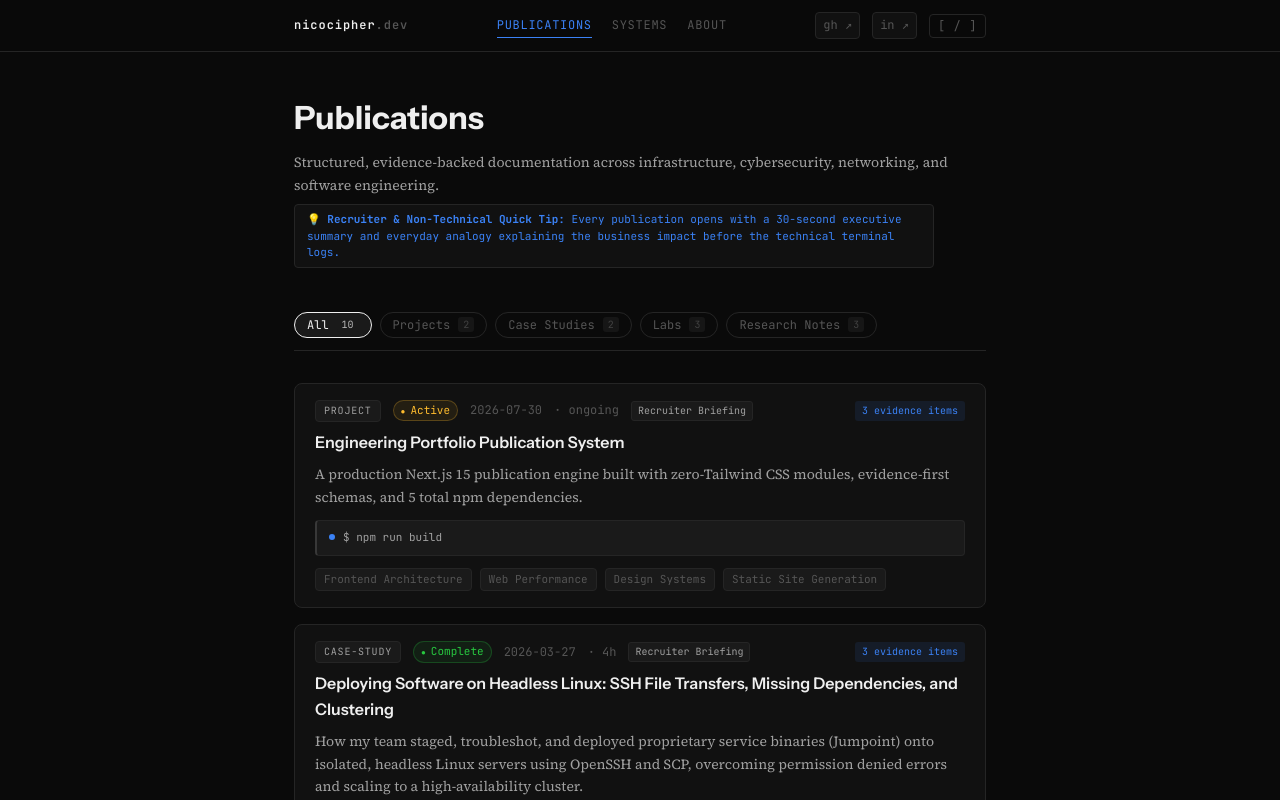
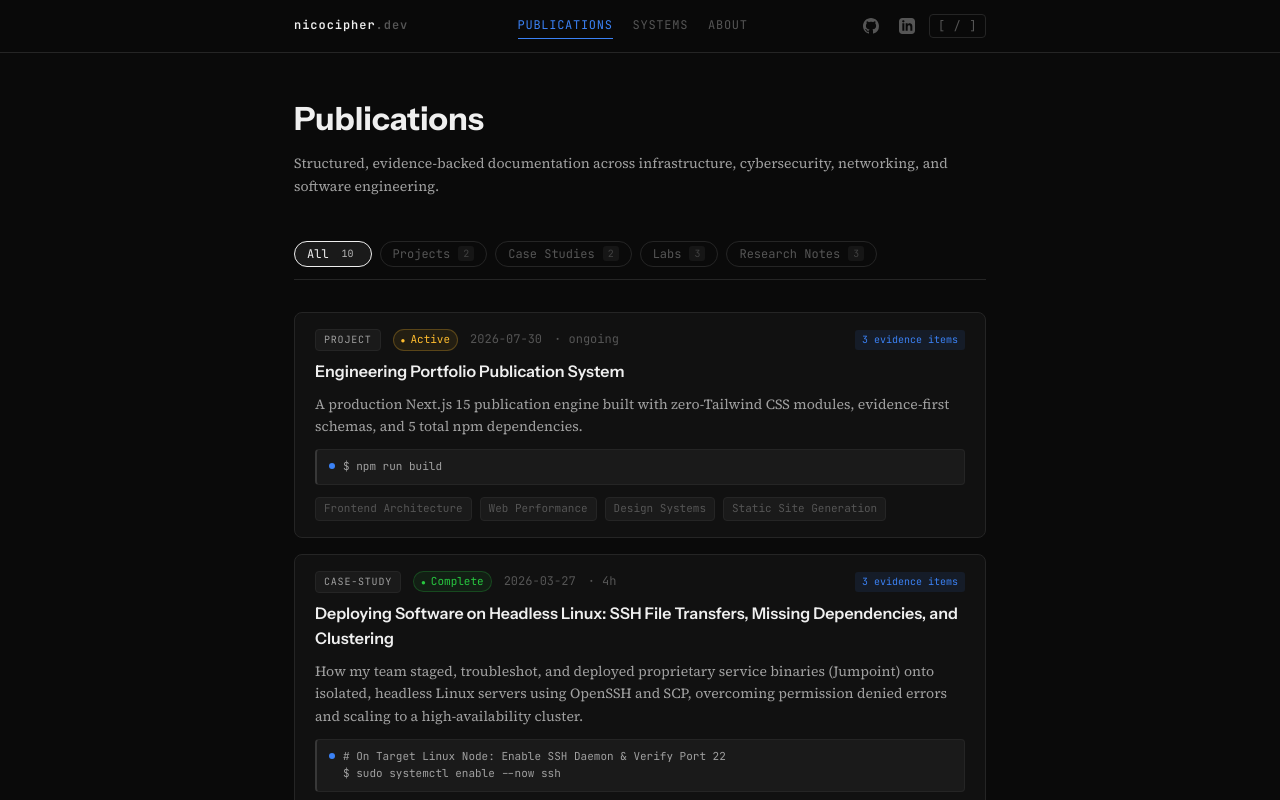
Before and after one commit to NicoCipher/nicocipher.dev, a Next.js app: page /publications in a window 1280 px wide. Shown: the top 800 px of the page. Built offline with nearby package versions, Linux system fonts and the light colour scheme.

Commit message:
refactor: replace text abbreviations with official SVG logos, remove banner and clean footer

```diff
--- a/app/page.module.css
+++ b/app/page.module.css
@@ -120,6 +120,9 @@
 }
 
 .socialBadge {
+  display: inline-flex;
+  align-items: center;
+  gap: 6px;
   font-family: var(--font-mono);
   font-size: var(--text-xs);
   color: var(--text-secondary);
@@ -285,6 +288,9 @@
 }
 
 .ctaSecondary {
+  display: inline-flex;
+  align-items: center;
+  gap: 6px;
   font-family: var(--font-mono);
   font-size: var(--text-xs);
   color: var(--text-secondary);
--- a/app/publications/page.jsx
+++ b/app/publications/page.jsx
@@ -23,9 +23,6 @@
           Structured, evidence-backed documentation across infrastructure, cybersecurity,
           networking, and software engineering.
         </p>
-        <div className={styles.readerNote}>
-          💡 <strong>Recruiter &amp; Non-Technical Quick Tip:</strong> Every publication opens with a 30-second executive summary and everyday analogy explaining the business impact before the technical terminal logs.
-        </div>
       </header>
 
       {/* Client component handles instant filtering + URL sync */}
--- a/app/publications/page.module.css
+++ b/app/publications/page.module.css
@@ -30,29 +30,6 @@
   font-size: var(--text-sm);
   color: var(--text-secondary);
   line-height: 1.6;
-}
-
-.readerNote {
-  font-family: var(--font-mono);
-  font-size: 11px;
-  color: var(--accent);
-  background: var(--bg-surface);
-  border: 1px solid var(--border-subtle);
-  padding: 6px 12px;
-  border-radius: 4px;
-  display: inline-block;
-  max-width: 640px;
-  line-height: 1.5;
-}
-
-.recruiterBadge {
-  font-family: var(--font-mono);
-  font-size: 10px;
-  color: var(--text-secondary);
-  background: var(--bg-inset);
-  border: 1px solid var(--border-subtle);
-  padding: 1px 6px;
-  border-radius: 3px;
 }
 
 .filters,
--- a/components/content/PublicationsClient.jsx
+++ b/components/content/PublicationsClient.jsx
@@ -86,7 +86,6 @@
                   <StatusBadge status={pub.status} />
                   <time dateTime={pub.date} className={styles.pubDate}>{pub.date}</time>
                   {pub.effort && <span className={styles.pubEffort}>· {pub.effort}</span>}
-                  <span className={styles.recruiterBadge}>Recruiter Briefing</span>
                   {pub.evidence?.length > 0 && (
                     <span className={styles.pubEvidenceCount}>
                       {pub.evidence.length} evidence item{pub.evidence.length !== 1 ? "s" : ""}
--- a/components/layout/Footer.jsx
+++ b/components/layout/Footer.jsx
@@ -1,4 +1,4 @@
-import Link from "next/link";
+import { GitHubIcon, LinkedInIcon } from "@/components/ui/Icons";
 import styles from "./Footer.module.css";
 
 export default function Footer() {
@@ -8,34 +8,29 @@
         <div className={styles.copyright}>
           <span>NICOCIPHER &copy; {new Date().getFullYear()}</span>
           <span className={styles.divider}>·</span>
-          <span>Engineering Portfolio Publication System</span>
+          <span>Systems &amp; Security Engineering</span>
         </div>
 
         <div className={styles.links}>
-          <a href="/feed.xml" className={styles.link} aria-label="RSS Feed">
-            rss
-          </a>
-          <a href="/sitemap.xml" className={styles.link}>
-            sitemap
-          </a>
           <a
             href="https://github.com/NicoCipher"
             target="_blank"
             rel="noopener noreferrer"
             className={styles.link}
+            aria-label="GitHub Profile"
           >
-            github
+            <GitHubIcon size={14} />
+            <span>GitHub</span>
           </a>
           <a
             href="https://linkedin.com/in/nicocipher"
             target="_blank"
             rel="noopener noreferrer"
             className={styles.link}
+            aria-label="LinkedIn Profile"
           >
-            linkedin
-          </a>
-          <a href="mailto:nicocipherr@gmail.com" className={styles.link}>
-            email
+            <LinkedInIcon size={14} />
+            <span>LinkedIn</span>
           </a>
         </div>
       </div>
--- a/components/layout/Footer.module.css
+++ b/components/layout/Footer.module.css
@@ -25,9 +25,13 @@
 }
 
 .link {
+  display: inline-flex;
+  align-items: center;
+  gap: 6px;
   font-family: var(--font-mono);
   font-size: var(--text-xs);
   color: var(--text-tertiary);
+  text-decoration: none;
   transition: color var(--duration-fast) var(--ease-out);
 }
 
--- a/components/layout/Nav.jsx
+++ b/components/layout/Nav.jsx
@@ -3,6 +3,7 @@
 import Link from "next/link";
 import { usePathname } from "next/navigation";
 import { usePalette } from "@/components/command-palette/PaletteProvider";
+import { GitHubIcon, LinkedInIcon } from "@/components/ui/Icons";
 import styles from "./Nav.module.css";
 
 export default function Nav() {
@@ -43,21 +44,21 @@
             href="https://github.com/NicoCipher"
             target="_blank"
             rel="noopener noreferrer"
-            className={styles.socialLink}
+            className={styles.iconLink}
             aria-label="GitHub Profile"
             title="GitHub"
           >
-            gh ↗
+            <GitHubIcon size={16} />
           </a>
           <a
             href="https://linkedin.com/in/nicocipher"
             target="_blank"
             rel="noopener noreferrer"
-            className={styles.socialLink}
+            className={styles.iconLink}
             aria-label="LinkedIn Profile"
             title="LinkedIn"
           >
-            in ↗
+            <LinkedInIcon size={16} />
           </a>
           <button
             type="button"
--- a/components/layout/Nav.module.css
+++ b/components/layout/Nav.module.css
@@ -88,26 +88,28 @@
 .rightGroup {
   display: flex;
   align-items: center;
-  gap: var(--space-3);
+  gap: var(--space-2);
   flex-shrink: 0;
 }
 
-.socialLink {
-  font-family: var(--font-mono);
-  font-size: var(--text-xs);
+.iconLink {
+  display: inline-flex;
+  align-items: center;
+  justify-content: center;
   color: var(--text-tertiary);
-  text-decoration: none;
-  padding: 3px 7px;
+  padding: 5px;
   border-radius: 4px;
-  border: 1px solid var(--border-subtle);
-  background: var(--bg-surface);
-  transition: border-color var(--duration-fast) var(--ease-out),
-              color var(--duration-fast) var(--ease-out);
+  border: 1px solid transparent;
+  background: transparent;
+  transition: color var(--duration-fast) var(--ease-out),
+              border-color var(--duration-fast) var(--ease-out),
+              background var(--duration-fast) var(--ease-out);
 }
 
-.socialLink:hover {
-  border-color: var(--border-visible);
+.iconLink:hover {
   color: var(--text-primary);
+  border-color: var(--border-subtle);
+  background: var(--bg-surface);
 }
 
 /* ─── Command Palette Trigger ────────────────────────────────── */
@@ -156,7 +158,7 @@
     letter-spacing: 0.03em;
   }
 
-  .socialLink {
+  .iconLink {
     display: none;
   }
 
--- /dev/null
+++ b/components/ui/Icons.jsx
@@ -0,0 +1,31 @@
+export function GitHubIcon({ size = 16, className = "" }) {
+  return (
+    <svg
+      width={size}
+      height={size}
+      viewBox="0 0 24 24"
+      fill="currentColor"
+      className={className}
+      aria-hidden="true"
+      focusable="false"
+    >
+      <path d="M12 0C5.37 0 0 5.37 0 12c0 5.31 3.435 9.795 8.205 11.385.6.105.825-.255.825-.57 0-.285-.015-1.23-.015-2.235-3.015.555-3.795-.735-4.035-1.41-.135-.345-.72-1.41-1.23-1.695-.42-.225-1.02-.78-.015-.795.945-.015 1.62.87 1.845 1.23 1.08 1.815 2.805 1.305 3.495.99.105-.78.42-1.305.765-1.605-2.67-.3-5.46-1.335-5.46-5.925 0-1.305.465-2.385 1.23-3.225-.12-.3-.54-1.53.12-3.18 0 0 1.005-.315 3.3 1.23.96-.27 1.98-.405 3-.405s2.04.135 3 .405c2.295-1.56 3.3-1.23 3.3-1.23.66 1.65.24 2.88.12 3.18.765.84 1.23 1.905 1.23 3.225 0 4.605-2.805 5.625-5.475 5.925.435.375.81 1.095.81 2.22 0 1.605-.015 2.895-.015 3.3 0 .315.225.69.825.57A12.02 12.02 0 0024 12c0-6.63-5.37-12-12-12z" />
+    </svg>
+  );
+}
+
+export function LinkedInIcon({ size = 16, className = "" }) {
+  return (
+    <svg
+      width={size}
+      height={size}
+      viewBox="0 0 24 24"
+      fill="currentColor"
+      className={className}
+      aria-hidden="true"
+      focusable="false"
+    >
+      <path d="M19 0h-14c-2.761 0-5 2.239-5 5v14c0 2.761 2.239 5 5 5h14c2.762 0 5-2.239 5-5v-14c0-2.761-2.238-5-5-5zm-11 19h-3v-11h3v11zm-1.5-12.268c-.966 0-1.75-.79-1.75-1.764s.784-1.764 1.75-1.764 1.75.79 1.75 1.764-.783 1.764-1.75 1.764zm13.5 12.268h-3v-5.604c0-3.368-4-3.113-4 0v5.604h-3v-11h3v1.765c1.396-2.586 7-2.777 7 2.476v6.759z" />
+    </svg>
+  );
+}
```
Also changed, not shown: app/page.jsx (+21 -12 lines).
